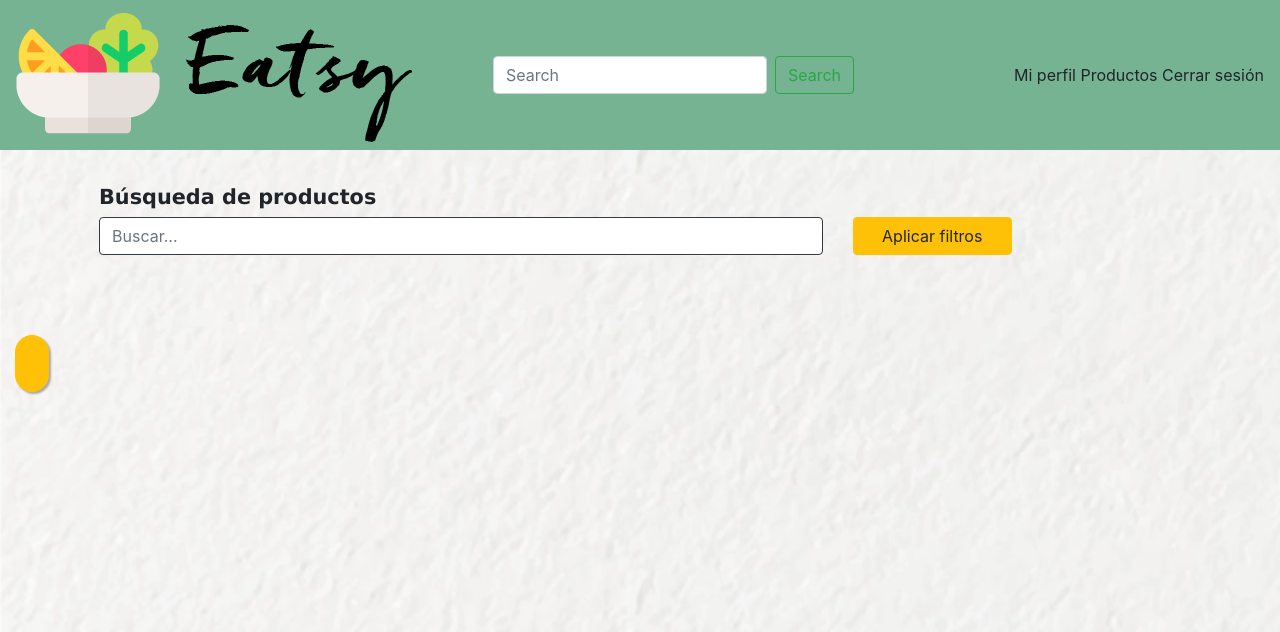
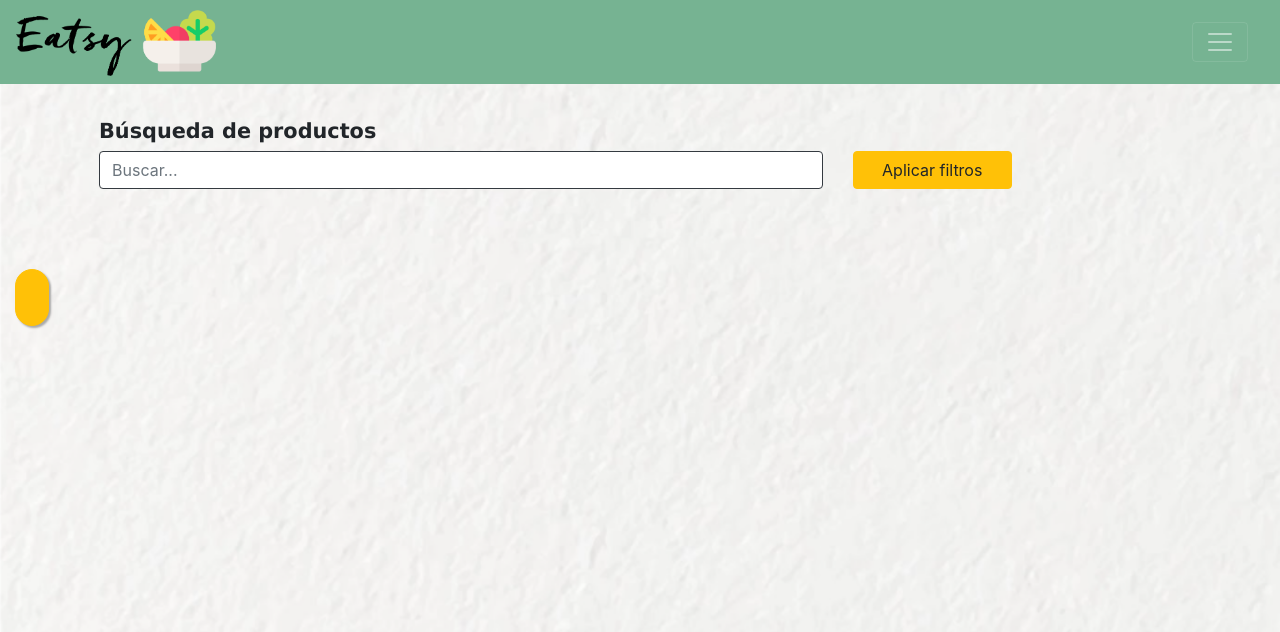
Before and after one commit to fersolesp/Eatsy, a Django app: page /product/list in a window 1280 px wide. Shown: the top 632 px of the page. Run offline with Django 3.2, Linux system fonts and the light colour scheme; data that the repository does not hold is empty; parts of the project's set-up code (start-up, migrations or seed data) failed here and were passed over; some libraries are stand-ins or nearby versions.

Commit message:
feat Creado una base para extender el resto de vistas, header arreglado

```diff
--- a/product/templates/products/base.html
+++ b/product/templates/products/base.html
@@ -26,6 +26,10 @@
   width: 100%;
   height: 2.5rem;
 }
+
+a {
+  color: aliceblue;
+}
 </style>
 </head>
 <body>
@@ -36,28 +40,31 @@
   <div>
     <b-navbar toggleable="lg" type="dark" variant="primary">
     <b-navbar-brand href="/">
-        <img src="{% static 'img/Logo_texto_derecha.png' %}" alt="Close modal" />
+      <a href="/"><img class="imgheader" src="{% static 'img/logoheader.png' %}"></a>
     </b-navbar-brand>
 </div>
-  <div>
-      <!-- Search -->
-      <form class="form-inline my-2 my-lg-0">
-          <input class="form-control mr-sm-2" type="search" placeholder="Search" aria-label="Search">
-          <button class="btn btn-outline-success my-2 my-sm-0" type="submit">Search</button>
-      </form>
-  </div>
+
 
       <!-- Collapse -->
 
-<b-navbar-toggle target="nav-collapse"></b-navbar-toggle>
-  <div>
-      <b-navbar-nav>
-          <b-nav-item href="/user/perfil/" v-if="user != null">Mi perfil</b-nav-item>
-          <b-nav-item href="/product/list/" v-if="user != null && user.is_staff">Productos</b-nav-item>
-          <b-nav-item href="/user/logout" v-if="user != null && user.is_staff">Cerrar sesión</b-nav-item>
-      </b-navbar-nav>
+  <div class="pos-f-b">
+
+    <nav class="navbar navbar-dark">
+      <button class="navbar-toggler" type="button" data-toggle="collapse" data-target="#navbarToggleExternalContent" aria-controls="navbarToggleExternalContent" aria-expanded="false" aria-label="Toggle navigation">
+        <span class="navbar-toggler-icon"></span>
+      </button>
+    </nav>
+    <div class="collapse" id="navbarToggleExternalContent">
+      <div class="bg-green ">
+        <h3 class="text-white"><a href="/product/list">Productos</a></h3>
+        <h3 class="text-white"><a href="/">Mi Perfil</a></h3>
+        <h3 class="text-white"><a href="/">Cerrar Sesión</a></h1>
+      </div>
+    </div>
   </div>
 </div>
+
+
 
 <div id="page-container">
   <div id="content-wrap">
@@ -72,3 +79,15 @@
 
 </body>
 </html>
+
+
+
+<script src="https://code.jquery.com/jquery-3.3.1.slim.min.js"
+    integrity="sha384-q8i/X+965DzO0rT7abK41JStQIAqVgRVzpbzo5smXKp4YfRvH+8abtTE1Pi6jizo"
+    crossorigin="anonymous"></script>
+<script src="https://cdnjs.cloudflare.com/ajax/libs/popper.js/1.14.7/umd/popper.min.js"
+    integrity="sha384-UO2eT0CpHqdSJQ6hJty5KVphtPhzWj9WO1clHTMGa3JDZwrnQq4sF86dIHNDz0W1"
+    crossorigin="anonymous"></script>
+<script src="https://stackpath.bootstrapcdn.com/bootstrap/4.3.1/js/bootstrap.min.js"
+    integrity="sha384-JjSmVgyd0p3pXB1rRibZUAYoIIy6OrQ6VrjIEaFf/nJGzIxFDsf4x0xIM+B07jRM"
+    crossorigin="anonymous"></script>
```
Also changed, not shown: product/templates/products/show.html (+5 -12 lines).
